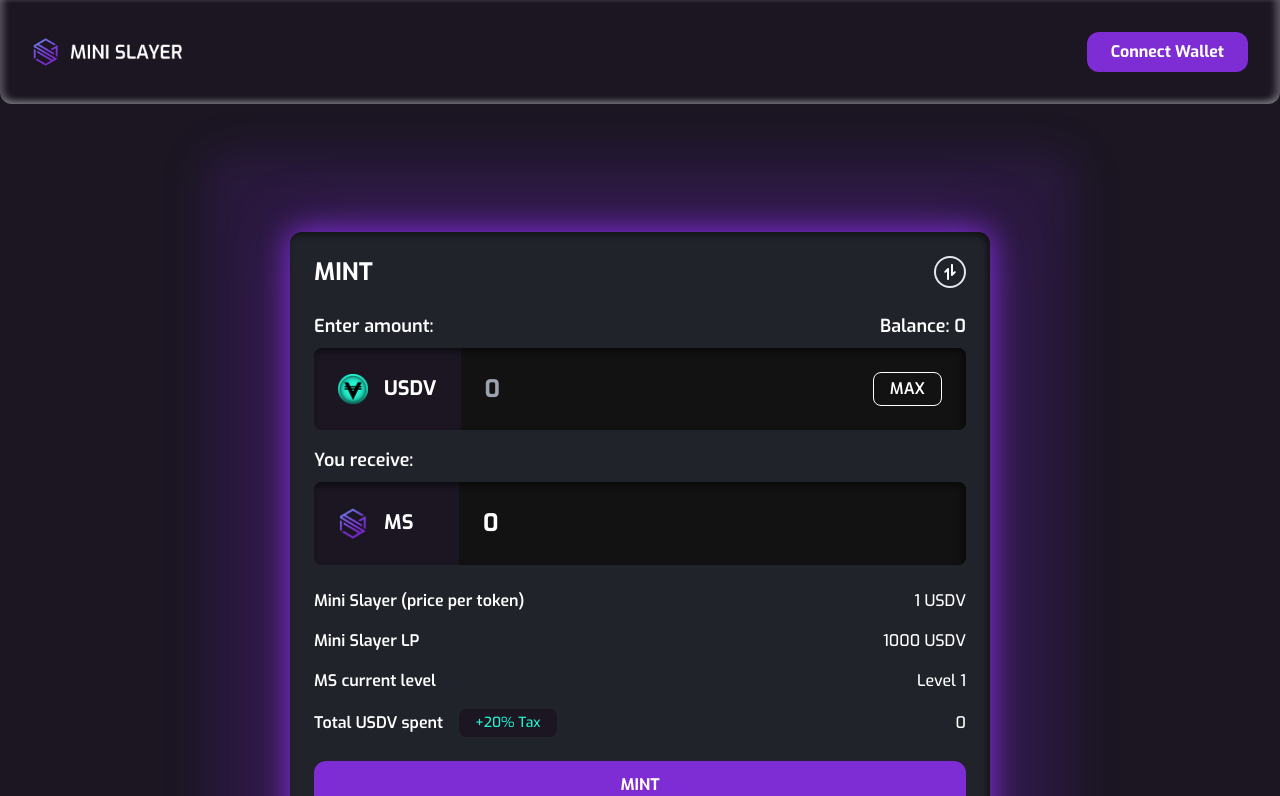
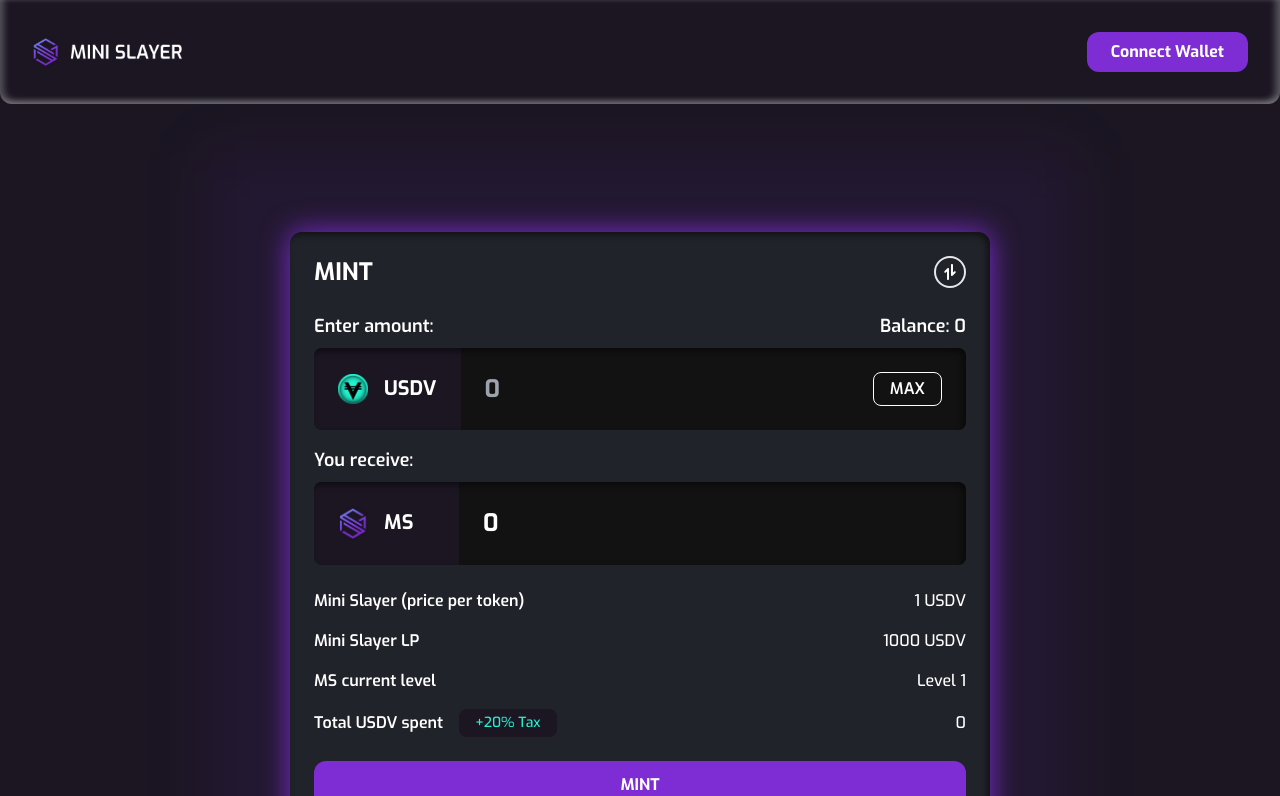
Before and after one commit to Lumariom-Media-Group/minislayer-dapp, a Next.js app: page / in a window 1280 px wide. Shown: the top 796 px of the page. Built offline with nearby package versions, Linux system fonts and the light colour scheme.

Commit message:
Lower backgroun opacity

```diff
--- a/app/globals.css
+++ b/app/globals.css
@@ -135,9 +135,9 @@
   left: -12.5%;
   width: 125%;
   height: 125%;
-  background: #7d2cd425;
-  filter: blur(20px);
-  border-radius: 24px;
+  background: rgba(125, 44, 212, 0.09);
+  filter: blur(30px);
+  border-radius: 12px;
   z-index: -1;
 }
 
@@ -147,9 +147,9 @@
 
 @keyframes glow-filter {
   from {
-    filter: drop-shadow(0 0 10px #7e2cd4) drop-shadow(0 0 20px #7e2cd466);
+    filter: drop-shadow(0 0 10px #7e2cd4);
   }
   to {
-    filter: drop-shadow(0 0 20px #7e2cd4) drop-shadow(0 0 40px #7e2cd466);
+    filter: drop-shadow(0 0 20px #7e2cd4);
   }
 }
```
